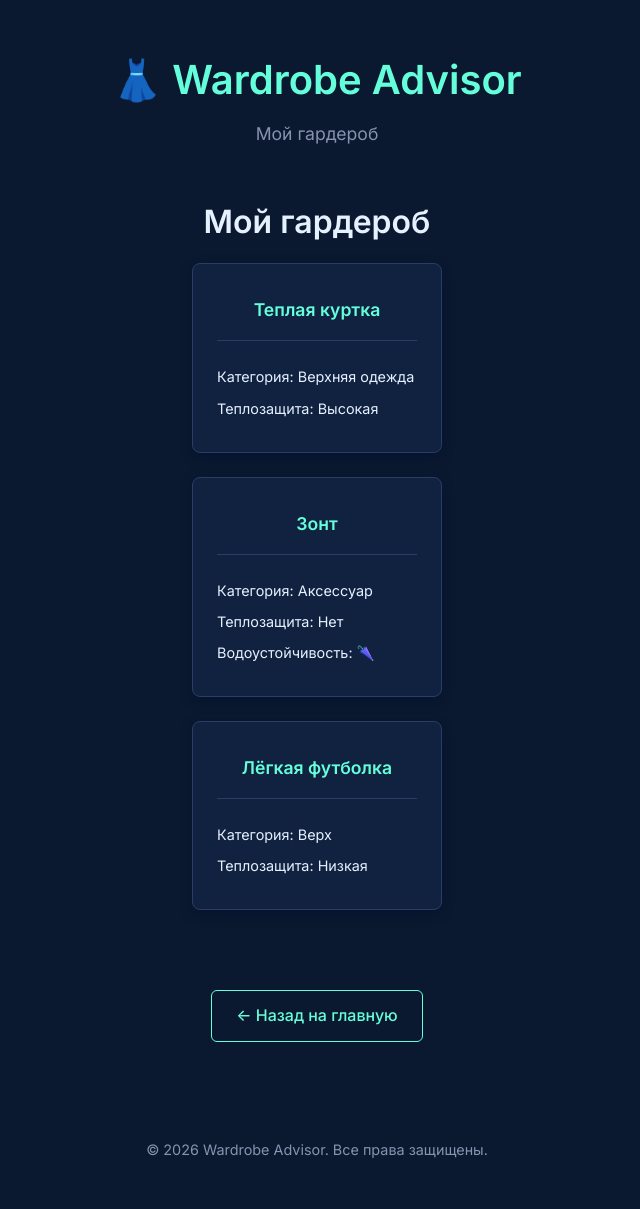
After one commit to pavelneumoin/style-muse, a Flask app: page /wardrobe in a window 1280 px wide. The commit adds this page. Shown: the whole page, without its empty margins (323-963 px from the left). Run offline with Flask 3, Linux system fonts and the light colour scheme.

Commit message:
2 страница

```diff
--- a/app.py
+++ b/app.py
@@ -110,5 +110,15 @@ def index():
                          recommendation=recommendation,
                          city=city)
 
+@app.route('/wardrobe')
+def wardrobe():
+    # Пример вещей (список словарей)
+    items = [
+        {"name": "Теплая куртка", "category": "Верхняя одежда", "warmth": "Высокая", "waterproof": False},
+        {"name": "Зонт", "category": "Аксессуар", "warmth": "Нет", "waterproof": True},
+        {"name": "Лёгкая футболка", "category": "Верх", "warmth": "Низкая", "waterproof": False},
+    ]
+    return render_template('wardrobe.html', items=items)
+
 if __name__ == '__main__':
     app.run(debug=True)
--- a/static/css/style.css
+++ b/static/css/style.css
@@ -212,6 +212,25 @@ body {
     line-height: 1.6;
 }
 
+/* Кнопка перехода */
+.btn {
+    display: inline-block;
+    padding: 12px 24px;
+    background: transparent;
+    color: #64ffda;
+    border: 1px solid #64ffda;
+    border-radius: 6px;
+    text-decoration: none;
+    font-weight: 500;
+    transition: all 0.3s ease;
+    margin: 1rem 0;
+    text-align: center;
+}
+
+.btn:hover {
+    background: rgba(100, 255, 218, 0.1);
+}
+
 /* Сообщение об ошибке */
 .error-message {
     background-color: #dc3545;
--- /dev/null
+++ b/static/css/wardrobe.css
@@ -0,0 +1,59 @@
+/* Сетка гардероба */
+.wardrobe-grid {
+    display: grid;
+    grid-template-columns: repeat(auto-fill, minmax(250px, 1fr));
+    gap: 1.5rem;
+    margin: 1rem 0 2rem;
+}
+
+/* Карточка вещи */
+.clothing-card {
+    background-color: var(--bg-secondary);
+    border-radius: var(--radius);
+    padding: 1.5rem;
+    box-shadow: var(--shadow);
+    transition: var(--transition);
+    border: 1px solid var(--border-color);
+}
+
+.clothing-card:hover {
+    transform: translateY(-2px);
+    box-shadow: 0 8px 20px rgba(0, 10, 50, 0.3);
+}
+
+.item-name {
+    font-weight: 600;
+    margin: 0.5rem 0;
+    color: var(--accent-blue);
+    font-size: 1.1rem;
+    text-align: center;
+}
+
+.item-info {
+    margin-top: 1rem;
+    padding-top: 1rem;
+    border-top: 1px solid var(--border-color);
+    font-size: 0.9rem;
+}
+
+.category, .warmth, .waterproof {
+    display: block;
+    margin: 0.5rem 0;
+    color: var(--text-primary);
+}
+
+.back-button {
+    text-align: center;
+    margin: 2rem 0;
+}
+
+/* Адаптивность */
+@media (max-width: 768px) {
+    .wardrobe-grid {
+        grid-template-columns: 1fr;
+    }
+
+    .clothing-card {
+        margin: 0.5rem;
+    }
+}
--- a/templates/index.html
+++ b/templates/index.html
@@ -12,6 +12,7 @@
         <header class="header">
             <h1>👗 Wardrobe Advisor</h1>
             <p>Погода и рекомендации по одежде</p>
+            <a href="/wardrobe" class="btn">Мой гардероб</a>
         </header>
 
         <main class="main-content">
--- /dev/null
+++ b/templates/wardrobe.html
@@ -0,0 +1,48 @@
+<!DOCTYPE html>
+<html lang="ru">
+<head>
+    <meta charset="UTF-8">
+    <meta name="viewport" content="width=device-width, initial-scale=1.0">
+    <title>Мой гардероб - Wardrobe Advisor</title>
+    <link href="https://fonts.googleapis.com/css2?family=Inter:wght@400;500;600&display=swap" rel="stylesheet">
+    <link rel="stylesheet" href="{{ url_for('static', filename='css/style.css') }}">
+    <link rel="stylesheet" href="{{ url_for('static', filename='css/wardrobe.css') }}">
+</head>
+<body>
+    <div class="container">
+        <header class="header">
+            <h1>👗 Wardrobe Advisor</h1>
+            <p>Мой гардероб</p>
+        </header>
+
+        <main class="main-content">
+            <div class="page-header">
+                <h1>Мой гардероб</h1>
+            </div>
+
+            <div class="wardrobe-grid">
+                {% for item in items %}
+                <div class="clothing-card">
+                    <h3 class="item-name">{{ item.name }}</h3>
+                    <div class="item-info">
+                        <div class="category">Категория: {{ item.category }}</div>
+                        <div class="warmth">Теплозащита: {{ item.warmth }}</div>
+                        {% if item.waterproof %}
+                        <div class="waterproof">Водоустойчивость: 🌂</div>
+                        {% endif %}
+                    </div>
+                </div>
+                {% endfor %}
+            </div>
+
+            <div class="back-button">
+                <a href="/" class="btn">← Назад на главную</a>
+            </div>
+        </main>
+
+        <footer class="footer">
+            <p>© 2026 Wardrobe Advisor. Все права защищены.</p>
+        </footer>
+    </div>
+</body>
+</html>
```
Also changed, not shown: 1 other file.
